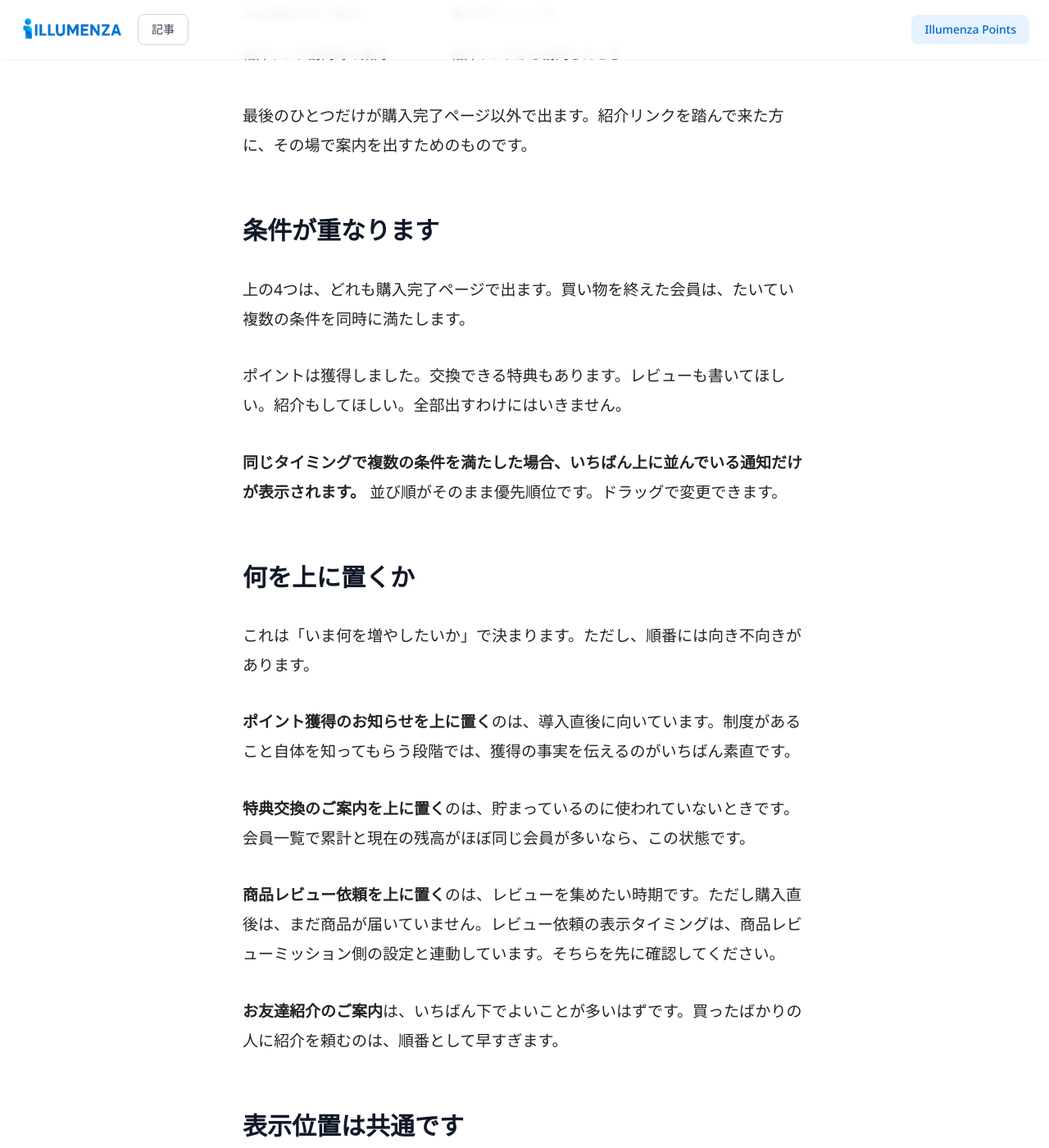
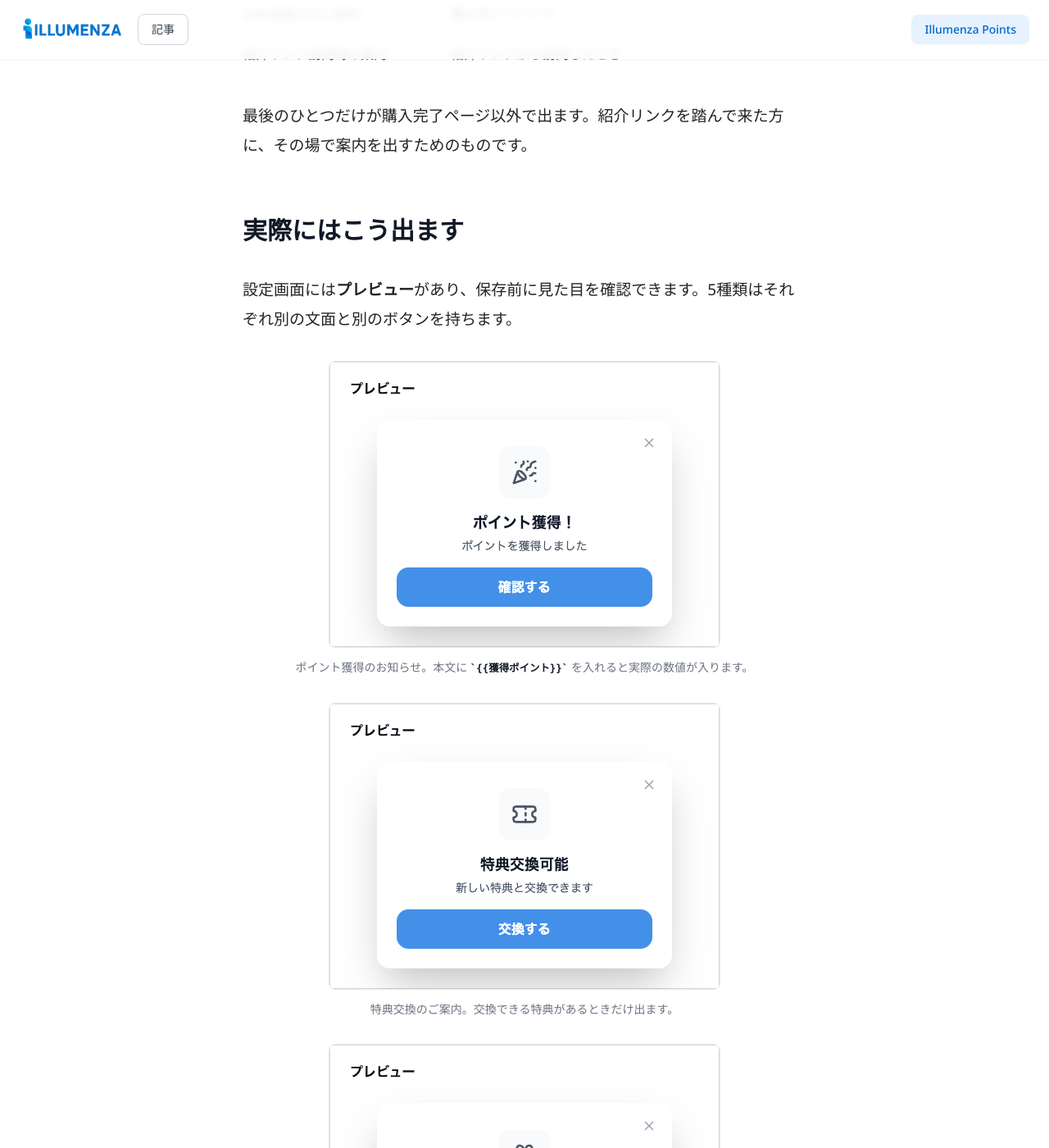
Before and after one commit to TheKinng96/illumenza-homepage, a Jekyll site: the page built from _posts/2026-07-07-points-nudge-types.md, in a window 1280 px wide and 1400 px high, scrolled down 1553 px. Shown: the whole window at 82% size. Built offline with Jekyll 4.4.1, drawn with Linux system fonts in a browser that asks for light colours; nearby versions of some CDN libraries; some of the changed text lies outside the part shown.

Commit message:
content: カスタムミッション article, and show what the nudge panels look like
**カスタムミッション had no article.** It appeared as a table row in
points-mission-types-basics and as the mechanism behind every idea in the
industry piece — アンケートに回答, イベントに参加, コーディネートの投稿 are all
custom missions — but nothing told a merchant how to make one. The
articles kept recommending a feature they never documented.

Verified on the screen: name, optional description, points, 実行回数 with a
「何度でも」 option, 対象顧客, 達成方法, and 提出物を要求する.

The finding that shapes the article is what is *absent*: **自動付与 is not
offered.** Only タップで達成 or 承認が必要. Correct, since nothing can confirm
someone attended an event — but it means a custom mission is by definition
a reward for an unverifiable action, and that has to be the reader's
starting point rather than a footnote.

Two consequences drawn out. 提出物を要求する should be on whenever approval
is on, or the approver judges with nothing in front of them. And the real
constraint is volume: an approval-based repeatable mission generates work
every time someone claims it, and withdrawing one later reads to members
as something taken away. Decide the monthly capacity before creating it.

**通知パネル now shows the panels.** The article described five nudges and
their trigger conditions but never showed one. Each editor carries a live
preview, so all five are captured — ポイント獲得, 特典交換, お友達紹介,
商品レビュー依頼, and 紹介リンク訪問時, that last one carrying a consent line
because it is the only one shown before registration.

Also makes the size constraint visible in a way prose could not: each is a
single small card with a heading, one line, and a button.

Co-Authored-By: Claude Opus 5 <noreply@anthropic.com>

```diff
--- a/_posts/2026-07-07-points-nudge-types.md
+++ b/_posts/2026-07-07-points-nudge-types.md
@@ -32,6 +32,42 @@ screen: /nudges
 | 紹介リンク訪問時の案内 | 紹介リンクから訪問したとき |
 
 最後のひとつだけが購入完了ページ以外で出ます。紹介リンクを踏んで来た方に、その場で案内を出すためのものです。
+
+## 実際にはこう出ます
+
+設定画面には**プレビュー**があり、保存前に見た目を確認できます。5種類はそれぞれ別の文面と別のボタンを持ちます。
+
+<figure>
+  <img src="/images/blog/points-nudge-types/points-earned.webp"
+       alt="ポイント獲得のお知らせのプレビュー。クラッカーのアイコン、見出し「ポイント獲得！」、本文「ポイントを獲得しました」、青い「確認する」ボタン。">
+  <figcaption>ポイント獲得のお知らせ。本文に <code>{% raw %}{{獲得ポイント}}{% endraw %}</code> を入れると実際の数値が入ります。</figcaption>
+</figure>
+
+<figure>
+  <img src="/images/blog/points-nudge-types/redemption.webp"
+       alt="特典交換のご案内のプレビュー。プレゼントのアイコン、見出し「特典交換可能」、本文「新しい特典と交換できます」、青い「交換する」ボタン。">
+  <figcaption>特典交換のご案内。交換できる特典があるときだけ出ます。</figcaption>
+</figure>
+
+<figure>
+  <img src="/images/blog/points-nudge-types/referral.webp"
+       alt="お友達紹介のご案内のプレビュー。プレゼントのアイコン、見出し「友達を招待しよう」、本文「あなたに500、友達に500をプレゼント」、青い「招待する」ボタン。">
+  <figcaption>お友達紹介のご案内。両者の特典額が本文に差し込まれます。</figcaption>
+</figure>
+
+<figure>
+  <img src="/images/blog/points-nudge-types/review.webp"
+       alt="商品レビュー依頼のプレビュー。メモのアイコン、見出し「商品レビューを書こう」、本文「サンプル商品のレビューを書いてポイントを獲得」、青い「レビューを書く」ボタン。">
+  <figcaption>商品レビュー依頼。商品名が差し込まれます。</figcaption>
+</figure>
+
+<figure>
+  <img src="/images/blog/points-nudge-types/landing.webp"
+       alt="紹介リンク訪問時の案内のプレビュー。見出し「ようこそ！」、本文「友達からの紹介で500をゲット」、「会員登録して受け取る」ボタン。下に、ボタンをクリックすると利用規約・プライバシーポリシーに同意したものとみなされる旨の注記がある。">
+  <figcaption>紹介リンク訪問時の案内。これだけ会員登録前の方に出るので、同意の文言が付きます。</figcaption>
+</figure>
+
+どれも**小さなカード1枚**です。書ける文字数は多くありません。見出し・本文・ボタンの3つで完結させてください。
 
 ## 条件が重なります
 
```
Also changed, not shown: other parts of _posts/2026-07-07-points-nudge-types.md (+1 -1 lines), _posts/2026-05-19-points-custom-mission.md (added, +85 -0 lines), images/blog/points-custom-mission/form.webp (added), images/blog/points-nudge-types/landing.webp (added), images/blog/points-nudge-types/points-earned.webp (added), images/blog/points-nudge-types/redemption.webp (added), images/blog/points-nudge-types/referral.webp (added), images/blog/points-nudge-types/review.webp (added).
